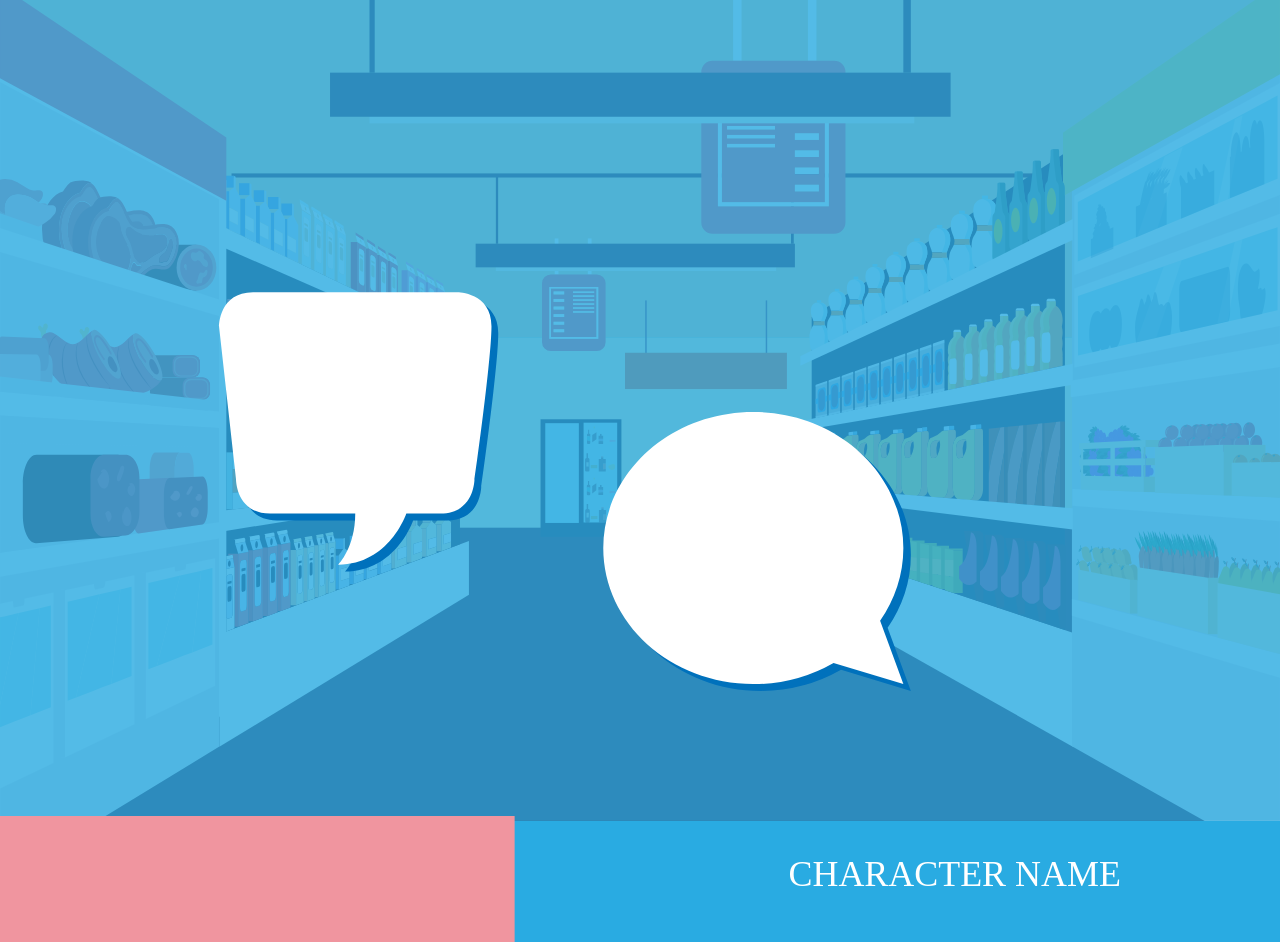
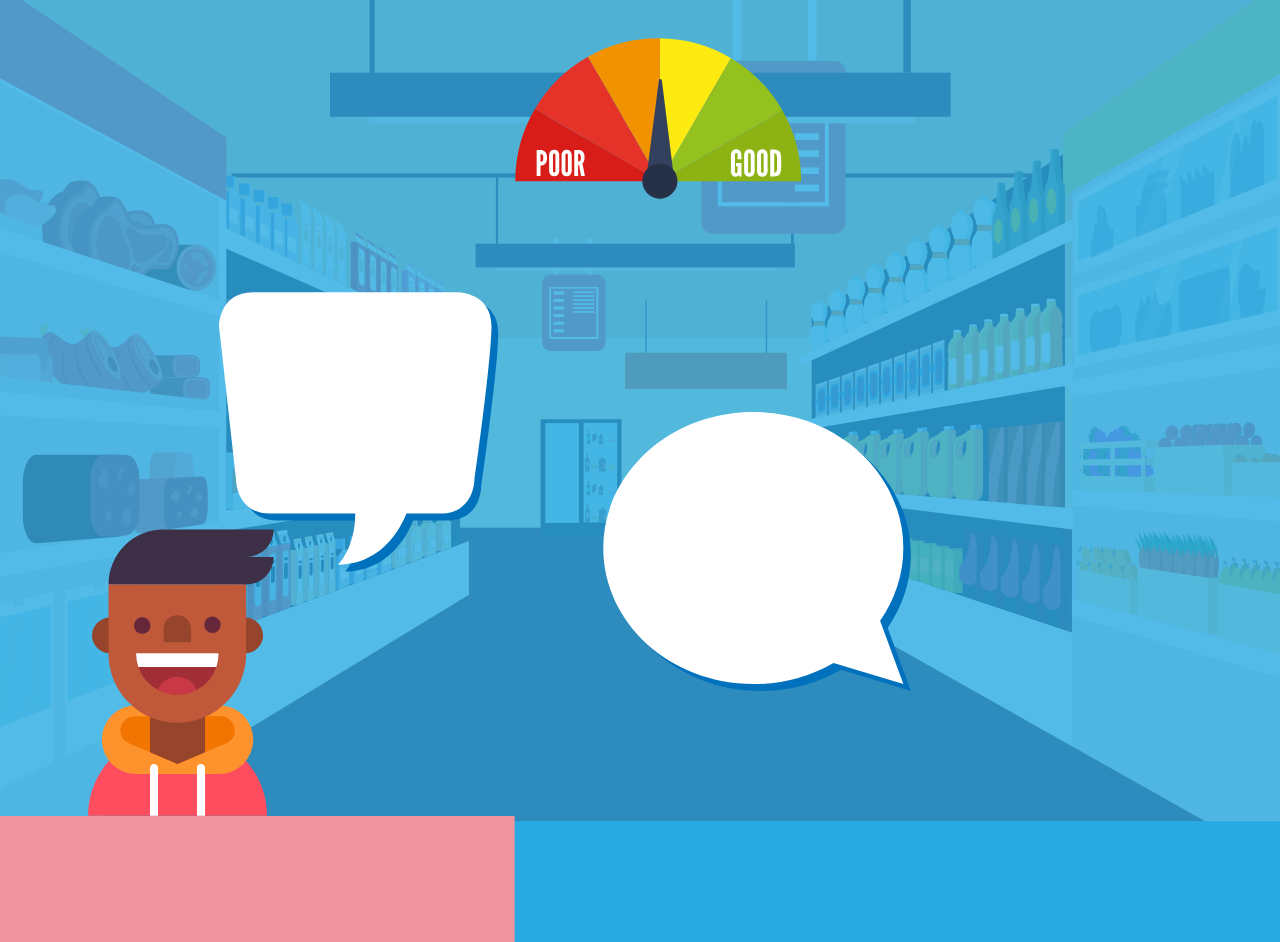
Before and after one commit to hbehkamal/aliensimplegame, a Vue app: page / in a window 1280 px wide. Both pictures are taken after a click on the button "Pick". Built offline with nearby package versions, Linux system fonts and the light colour scheme; a web font is replaced by a local one.

Commit message:
load prepared components dynamically (using state)

```diff
--- a/src/App.vue
+++ b/src/App.vue
@@ -43,13 +43,18 @@
           </clipPath>
         </defs>
 
+        <Friend />
+        <Score />
+
+        <component :is="character"></component>
+
         <text
           x="1000"
           y="930"
           style="font: normal 45px 'Recursive; text-transform: uppercase;"
           class="text"
         >
-          Character Name
+          {{ character }}
         </text>
 
         <path fill="#f0959f" d="M0 842h657v192H0z" />
@@ -85,12 +90,24 @@
 </template>
 
 <script>
+import Artist from "@/components/Artist.vue";
+import Baker from "@/components/Baker.vue";
+import Friend from "@/components/Friend.vue";
+import Mechanic from "@/components/Mechanic.vue";
+import Score from "@/components/Score.vue";
+import Zombie from "@/components/Zombie.vue";
 import { mapState } from "vuex";
 import GamestateStart from "@/components/GamestateStart.vue";
 
 export default {
   components: {
     GamestateStart,
+    Artist,
+    Baker,
+    Friend,
+    Mechanic,
+    Score,
+    Zombie,
   },
   data() {
     return {
--- a/src/store/index.js
+++ b/src/store/index.js
@@ -49,7 +49,7 @@ export default new Vuex.Store({
   },
   mutations: {
     pickChar(state, char) {
-      state.char = char;
+      state.character = char;
     },
     updateUiState(state, uiState) {
       state.uiState = uiState;
```
